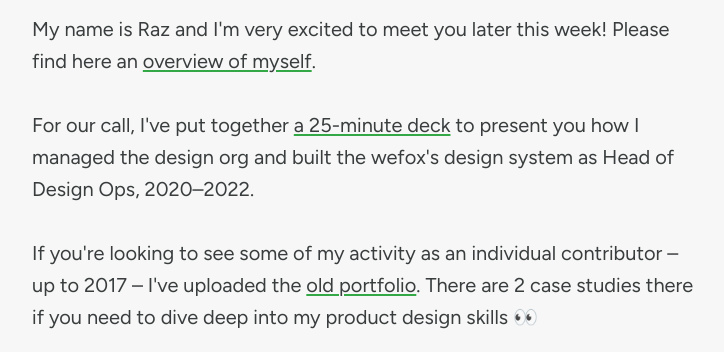
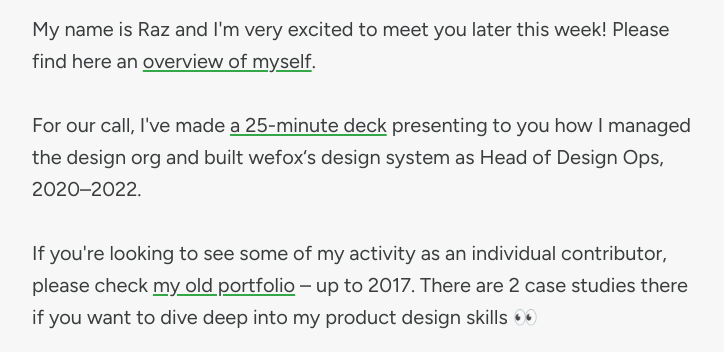
Before and after one commit to razvantirboaca/helloraz, an Eleventy site: page src/elastic.njk in a window 1280 px wide. Shown: the part 263-615 px from the top of the page, without its empty margins (272-996 px from the left). Built offline with nearby package versions, Linux system fonts and the light colour scheme; Eleventy itself is replaced by a stand-in of ours; files that its build step writes are made by us from their sources.

Commit message:
Fix: Improves copy

```diff
--- a/src/elastic.njk
+++ b/src/elastic.njk
@@ -30,8 +30,8 @@ description: Hello Elastic, exciting to meet you!
         </figure>
         <h1 class="mt-12 font-handwriting text-4xl text-primary -rotate-2">Hello Katrin and Gavin,</h1>
         <p class="mt-12 md:text-xl">My name is Raz and I'm very excited to meet you later this week! Please find here an <a href="https://helloraz.com" target="_blank" class="underline underline-offset-2 decoration-primary hover:text-primary transition">overview of myself</a>.</p>
-        <p class="mt-8 md:text-xl">For our call, I've put together <a href="https://www.figma.com/proto/tH7LDUPydlL2idUZCoxb24/helloraz.com?page-id=804%3A93&node-id=805%3A95&viewport=98%2C448%2C0.05&scaling=scale-down&starting-point-node-id=805%3A95&hotspot-hints=0&hide-ui=1" target="_blank" class="underline underline-offset-2 decoration-primary hover:text-primary transition">a 25-minute deck</a> to present you how I managed the design org and built the wefox's design system as Head of Design Ops, 2020–2022.</p>
-        <p class="mt-8 md:text-xl">If you're looking to see some of my activity as an individual contributor – up to 2017 – I've uploaded the <a href="https://helloraz.com/old/portfolio/" target="_blank" class="underline underline-offset-2 decoration-primary hover:text-primary transition">old portfolio</a>. There are 2 case studies there if you need to dive deep into my product design skills 👀</p>
+        <p class="mt-8 md:text-xl">For our call, I've made <a href="https://www.figma.com/proto/tH7LDUPydlL2idUZCoxb24/helloraz.com?page-id=804%3A93&node-id=805%3A95&viewport=98%2C448%2C0.05&scaling=scale-down&starting-point-node-id=805%3A95&hotspot-hints=0&hide-ui=1" target="_blank" class="underline underline-offset-2 decoration-primary hover:text-primary transition">a 25-minute deck</a> presenting to you how I managed the design org and built wefox‘s design system as Head of Design Ops, 2020–2022.</p>
+        <p class="mt-8 md:text-xl">If you're looking to see some of my activity as an individual contributor, please check <a href="https://helloraz.com/old/portfolio/" target="_blank" class="underline underline-offset-2 decoration-primary hover:text-primary transition">my old portfolio</a> – up to 2017. There are 2 case studies there if you want to dive deep into my product design skills 👀</p>
         <p class="mt-10 font-handwriting text-4xl text-primary -rotate-3">See you soon,<br>Raz</p>
     </section>
 </main>
```
